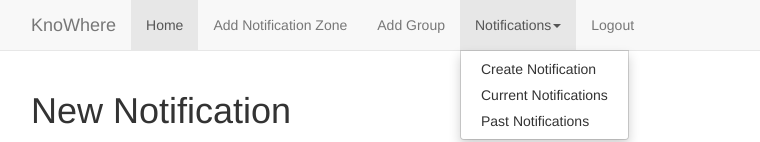
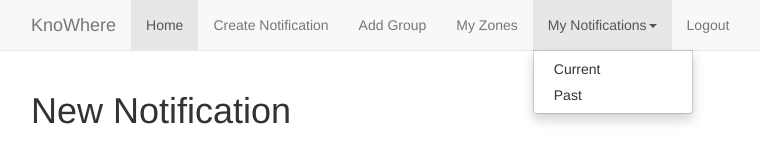
Before and after one commit to justKnoWhere/knowhere, a Django app: page /notification/new/ in a window 1280 px wide. Shown: the top 142 px of the page, without its empty margins (39-799 px from the left). Run offline with Django 3.2, Linux system fonts and the light colour scheme; the visitor is signed in with stand-in values (Sample User, id 1); data that the repository does not hold is empty; some libraries are stand-ins or nearby versions.

Commit message:
KW-51 Notification Zones are now displayed

```diff
--- a/website/templates/website/_navigation.html
+++ b/website/templates/website/_navigation.html
@@ -14,17 +14,19 @@
         <li class="active"><a href="{% url 'index' %}">Home</a></li>
         {% if request.user.is_authenticated %}
         <li>
-            <a href="{% url 'notification_zone_new' %}">Add Notification Zone</a>
+            <a href="{% url 'notification_new' %}">Create Notification</a>
         </li>
         <li>
             <a href="{% url 'group_new' %}">Add Group</a>
         </li>
+        <li>
+            <a href="{% url 'notification_zones' %}">My Zones</a>
+        </li>
         <li class="dropdown open">
-            <a href="#" class="dropdown-toggle" data-toggle="dropdown" role="button" aria-haspopup="true" aria-expanded="true">Notifications<span class="caret"></span></a>
+            <a href="#" class="dropdown-toggle" data-toggle="dropdown" role="button" aria-haspopup="true" aria-expanded="true">My Notifications<span class="caret"></span></a>
             <ul class="dropdown-menu">
-              <li><a href="{% url 'notification_new' %}">Create Notification</a></li>
-              <li><a href="{% url 'notifications_current' %}">Current Notifications</a></li>
-              <li><a href="{% url 'notifications_past' %}">Past Notifications</a></li>
+              <li><a href="{% url 'notifications_current' %}">Current</a></li>
+              <li><a href="{% url 'notifications_past' %}">Past</a></li>
             </ul>
         </li>
         <li>
--- a/website/urls.py
+++ b/website/urls.py
@@ -6,6 +6,7 @@ urlpatterns = [
     url(r'^$', views.index, name='index'),
     url(r'^notification_zone/new/$', views.notification_zone_new, name='notification_zone_new'),
     url(r'^notification_zone/(?P<pk>[0-9]+)/$', views.notification_zone_detail, name='notification_zone_detail'),
+    url(r'^notification_zones/$', views.notification_zones, name='notification_zones'),
     url(r'^group/new/$', views.group_new, name='group_new'),
     url(r'^group/(?P<pk>[0-9]+)/$', views.group_detail, name='group_detail'),
     url(r'^notification/new/$', views.notification_new, name='notification_new'),
--- a/website/views.py
+++ b/website/views.py
@@ -41,6 +41,11 @@ def notification_zone_new(request):
 def notification_zone_detail(request, pk):
     notification_zone = get_object_or_404(NotificationZone, pk=pk)
     return render(request, 'website/notification_zone_detail.html', {'notification_zone': notification_zone})
+
+
+def notification_zones(request):
+    user_notification_zones = NotificationZone.objects.filter(user=request.user)
+    return render(request, 'website/notification_zones.html', {'notification_zones': user_notification_zones})
 
 
 def group_new(request):
```
Also changed, not shown: website/templates/website/notification_zones.html (added, +18 -0 lines).
